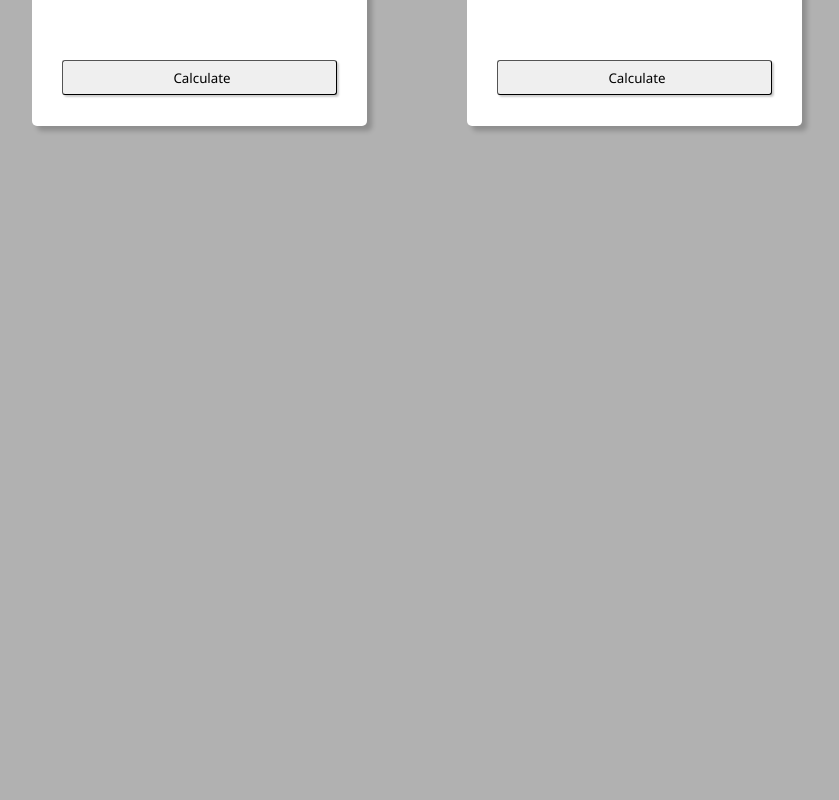
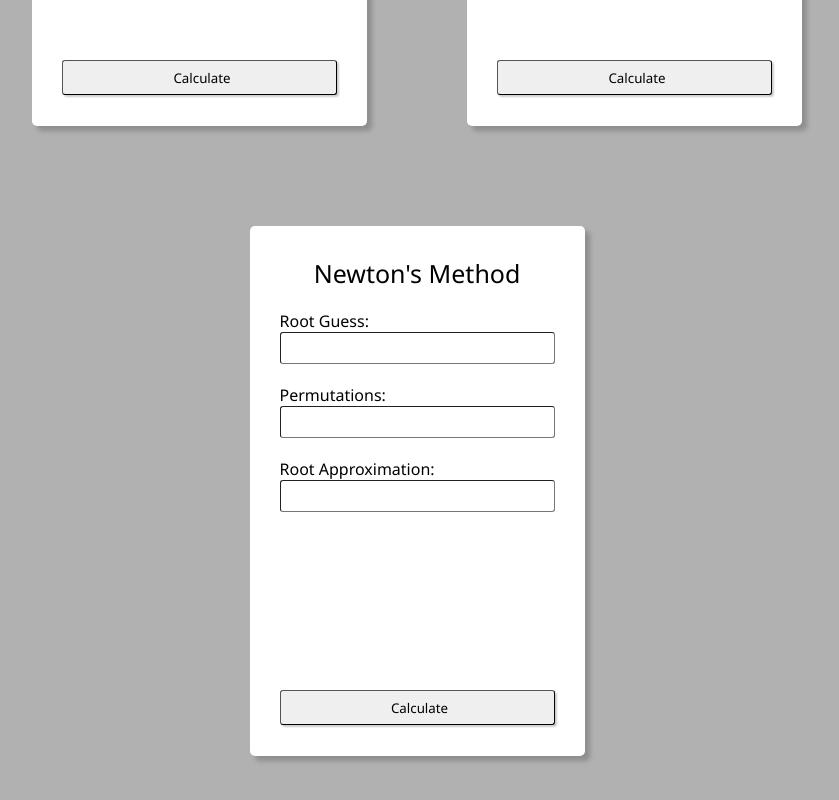
Before and after one commit to bakedapple1/Assignment-4, a React (Vite) app in the folder assign4/: page / in a window 1280 px wide. Shown: the part 504-1304 px from the top of the page, without its empty margins (223-1062 px from the left). Before the commit the page ends 800 px from the top, so only its background shows below. Built offline with nearby package versions, Linux system fonts and the light colour scheme.

Commit message:
Added Newtons Method calculator and fixed bugs in Herons and Ambig

```diff
--- a/assign4/src/App.jsx
+++ b/assign4/src/App.jsx
@@ -1,6 +1,7 @@
 import './App.css'
 import AmbiguousCase from './components/AmbiguousCase.jsx'
-import HeronsFormula from './components/HeronsFormula'
+import HeronsFormula from './components/HeronsFormula.jsx'
+import NewtonsMethod from './components/NewtonsMethod.jsx'
 
 function App() {
 
@@ -8,6 +9,7 @@ function App() {
     <>
       <HeronsFormula />
       <AmbiguousCase />
+      <NewtonsMethod />
     </>
   )
 }
--- a/assign4/src/components/AmbiguousCase.jsx
+++ b/assign4/src/components/AmbiguousCase.jsx
@@ -5,15 +5,13 @@ function AmbiguousCase() {
     const [angA, setAngA] = useState(0);
     const [sideA, setSideA] = useState(0);
     const [sideB, setSideB] = useState(0);
-    const [height, setHeight] = useState(0);
     const [result, setResult] = useState("");
 
     function findTriangle(event) {
         event.preventDefault();
 
-        setHeight(Number((sideB * Math.sin(angA * Math.PI / 180)).toFixed(10)))
+        const height = Number((sideB * Math.sin(angA * Math.PI / 180)).toFixed(10))
 
-        if (sideA != "" && sideB != "" && angA != "") {
         if (angA >= 90) {
             if (sideA <= sideB) {
                 setResult("no triangle");
@@ -25,11 +23,10 @@ function AmbiguousCase() {
                 setResult("no triangle");
             } else if (sideA == height) {
                 setResult("right triangle");
-                } else if (sideA > sideB) {
-                    setAngA("one triangle");
+            } else if (sideA >= sideB) {
+                setResult("one triangle");
             } else if (sideA > height && sideA < sideB) {
                 setResult("two triangles (ambiguous case)");
-                }
             }
         }
     }
--- a/assign4/src/components/HeronsFormula.jsx
+++ b/assign4/src/components/HeronsFormula.jsx
@@ -2,15 +2,15 @@ import { useState } from 'react';
 
 
 function HeronsFormula() {
-    const [sideA, setSideA] = useState(0);
-    const [sideB, setSideB] = useState(0);
-    const [sideC, setSideC] = useState(0);
+    const [sideA, setSideA] = useState("");
+    const [sideB, setSideB] = useState("");
+    const [sideC, setSideC] = useState("");
     const [area, setArea] = useState("");
 
     function calculateArea(event) {
         event.preventDefault();
 
-        setArea(Number((0.25 * Math.sqrt(4 * (sideA ** 2) * (sideB ** 2) - (sideA ** 2 + sideB ** 2 - sideC ** 2) ** 2)).toFixed(5)));
+        setArea(Number((0.25 * Math.sqrt(4 * sideA ** 2 * sideB ** 2 - (sideA ** 2 + sideB ** 2 - sideC ** 2) ** 2)).toFixed(5)));
     }
 
     return (
@@ -18,11 +18,11 @@ function HeronsFormula() {
             <h1 className="title">Heron's Formula</h1>
             <form className="forms" id="herons" onSubmit={(event) => { calculateArea(event) }}>
                 <label htmlFor="a">Side a:</label>
-                <input type="number" step="any" name="sideA" id="a" onChange={(event) => { setSideA(Number(event.target.value)) }} required />
+                <input type="number" step="any" name="sideA" id="a" onChange={(event) => { Number(setSideA(event.target.value)) }} required />
                 <label htmlFor="b">Side b:</label>
-                <input type="number" step="any" name="sideB" id="b" onChange={(event) => { setSideB(Number(event.target.value)) }} required />
+                <input type="number" step="any" name="sideB" id="b" onChange={(event) => { Number(setSideB(event.target.value)) }} required />
                 <label htmlFor="c">Side c:</label>
-                <input type="number" step="any" name="sideC" id="c" onChange={(event) => { setSideC(Number(event.target.value)) }} required />
+                <input type="number" step="any" name="sideC" id="c" onChange={(event) => { Number(setSideC(event.target.value)) }} required />
                 <label htmlFor="resH">Area:</label>
                 <input type="text" name="result" id="resH" value={area} readOnly />
                 <input type="submit" value="Calculate" className="submit-button" id="herons-submit" />
--- a/assign4/src/components/NewtonsMethod.jsx
+++ b/assign4/src/components/NewtonsMethod.jsx
@@ -0,0 +1,50 @@
+import { useState } from "react";
+
+
+function NewtonsMethod() {
+    const [guess, setGuess] = useState(0);
+    const [permutations, setPermutations] = useState("");
+    const [aprox, setAprox] = useState("");
+
+    function getFOfX(x) {
+        return 6 * x ** 4 - 13 * x ** 3 - 18 * x ** 2 + 7 * x + 6;
+    }
+
+    function getFPrimeOfX(x) {
+        return 24 * x ** 3 - 39 * x ** 2 - 36 * x + 7;
+    }
+
+    function findRoots(event) {
+        event.preventDefault();
+
+        let varPrevAprox = guess;
+        let varAprox = varPrevAprox - getFOfX(varPrevAprox) / getFPrimeOfX(varPrevAprox);
+        let varPerms = 1;
+
+        while (Math.abs(varAprox - varPrevAprox) >= 0.0001) {
+            varPerms++;
+            varPrevAprox = varAprox;
+            varAprox = varPrevAprox - getFOfX(varPrevAprox) / getFPrimeOfX(varPrevAprox);
+        }
+
+        setPermutations(varPerms);
+        setAprox(varAprox);
+    }
+
+    return (
+        <div className="calculators">
+            <h1 className="title">Newton's Method</h1>
+            <form className="forms" id="newt" onSubmit={(event) => { findRoots(event) }}>
+                <label htmlFor="guess">Root Guess:</label>
+                <input type="number" step="any" name="guess" id="guess" onChange={(event) => { setGuess(Number(event.target.value)) }} required />
+                <label htmlFor="resPerms">Permutations:</label>
+                <input type="text" name="permuts" id="resPerms" value={permutations} readOnly />
+                <label htmlFor="resN">Root Approximation:</label>
+                <input type="text" name="result" id="resN" value={aprox} readOnly />
+                <input type="submit" value="Calculate" className="submit-button" id="newt-submit" />
+            </form>
+        </div>
+    );
+}
+
+export default NewtonsMethod;
```
Also changed, not shown: assign4/src/components/PolyFunc.jsx (deleted). Lines whose indentation alone changed are shown as unchanged.
